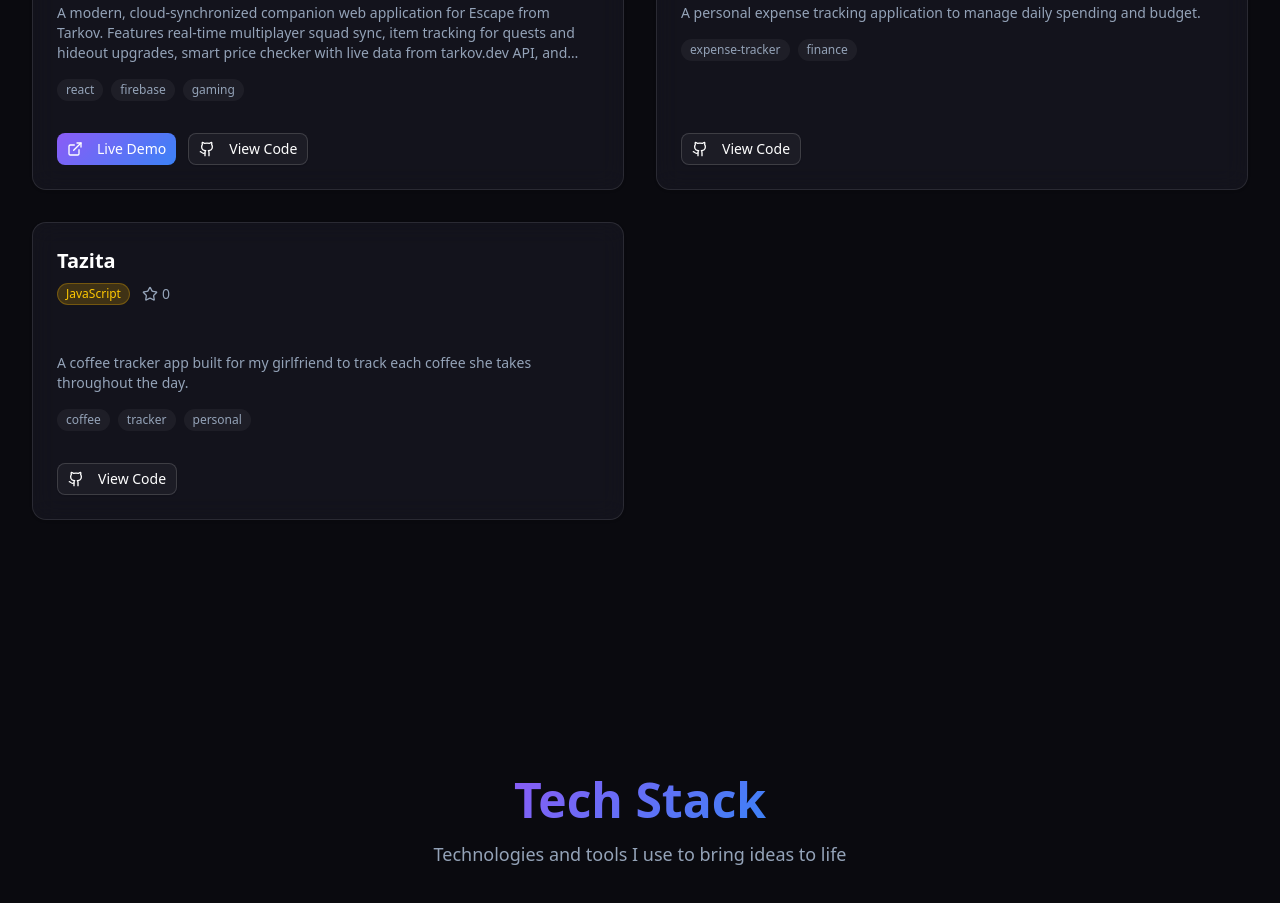
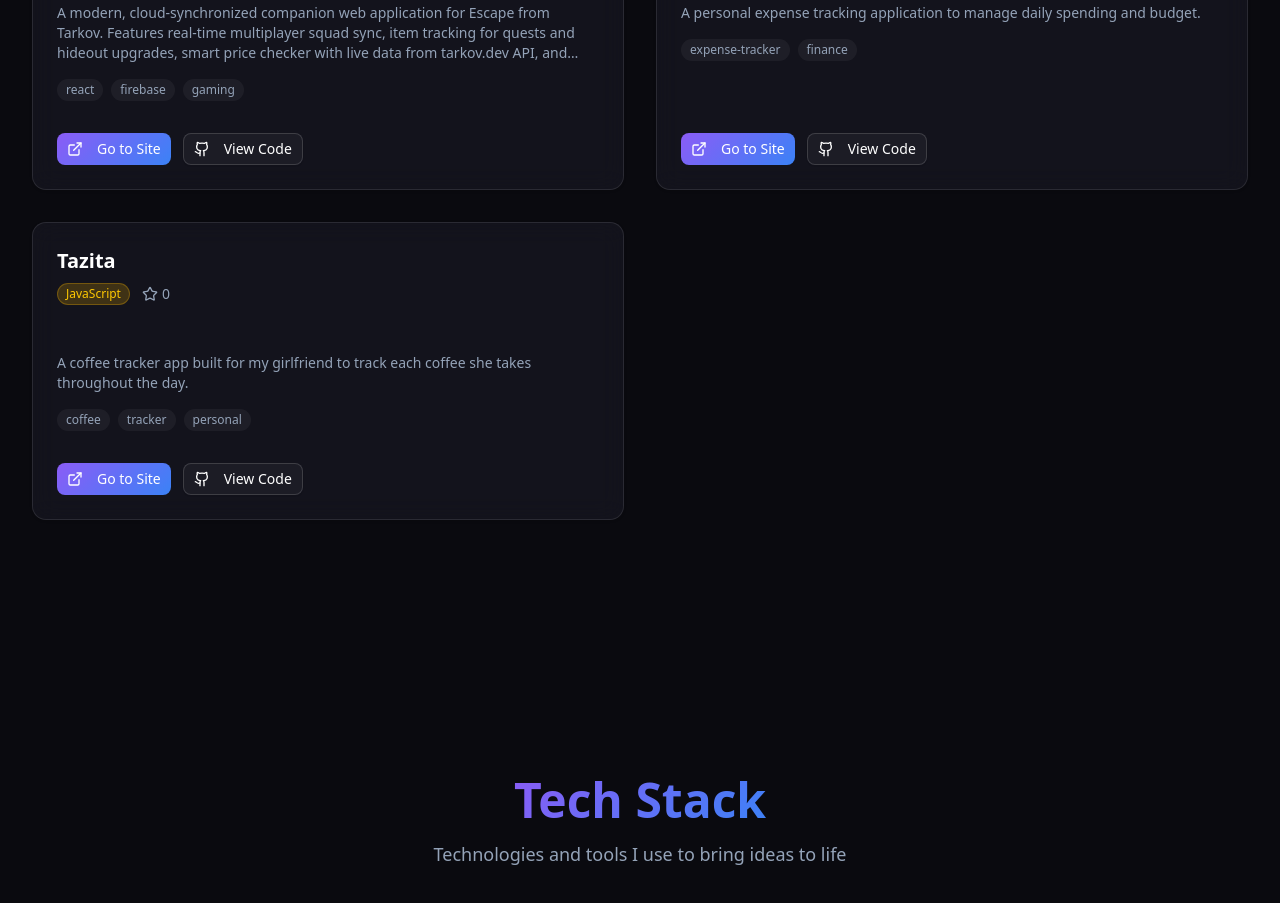
Before and after one commit to Yamatino/portfolio, a Next.js app: page / in a window 1280 px wide. Shown: the part 1240-2143 px from the top of the page. Built offline with nearby package versions, Linux system fonts and the light colour scheme.

Commit message:
Change button text to 'Go to Site' and add homepage URLs for all projects

```diff
--- a/app/components/ProjectCard.tsx
+++ b/app/components/ProjectCard.tsx
@@ -95,7 +95,7 @@ export function ProjectCard({
                 onClick={() => window.open(homepage, "_blank")}
               >
                 <ExternalLink className="w-4 h-4 mr-2" />
-                Live Demo
+                Go to Site
               </Button>
             )}
             <Button
--- a/app/sections/Projects.tsx
+++ b/app/sections/Projects.tsx
@@ -20,7 +20,7 @@ const projects = [
     description: "A personal expense tracking application to manage daily spending and budget.",
     language: "JavaScript",
     stars: 0,
-    homepage: undefined,
+    homepage: "https://gastitos.pages.dev/",
     html_url: "https://github.com/Yamatino/Gastitos",
     topics: ["expense-tracker", "finance"],
   },
@@ -29,7 +29,7 @@ const projects = [
     description: "A coffee tracker app built for my girlfriend to track each coffee she takes throughout the day.",
     language: "JavaScript",
     stars: 0,
-    homepage: undefined,
+    homepage: "https://tazita.pages.dev/",
     html_url: "https://github.com/Yamatino/Tazita",
     topics: ["coffee", "tracker", "personal"],
   },
```
Also changed, not shown: 16 other files (tests, documents, lock files or other folders).
